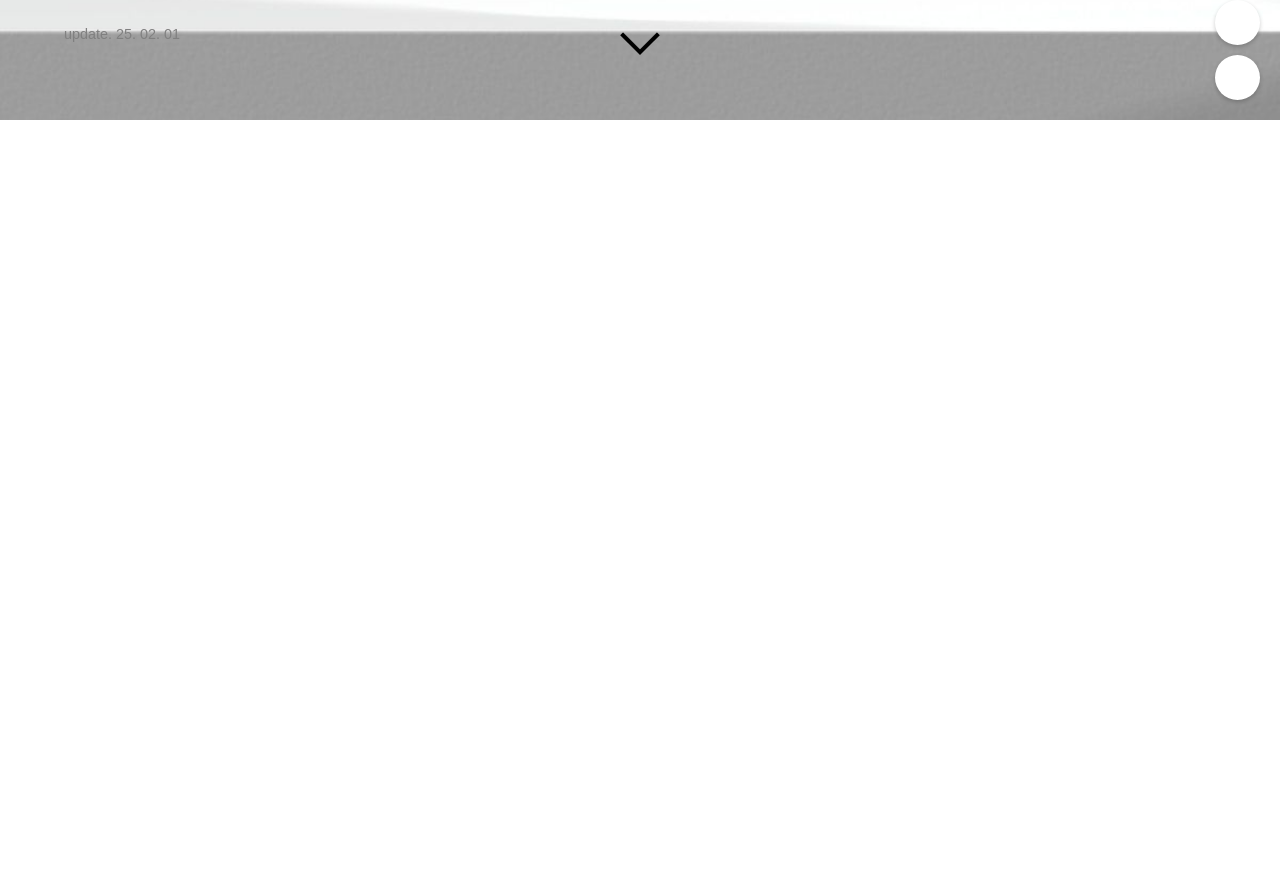
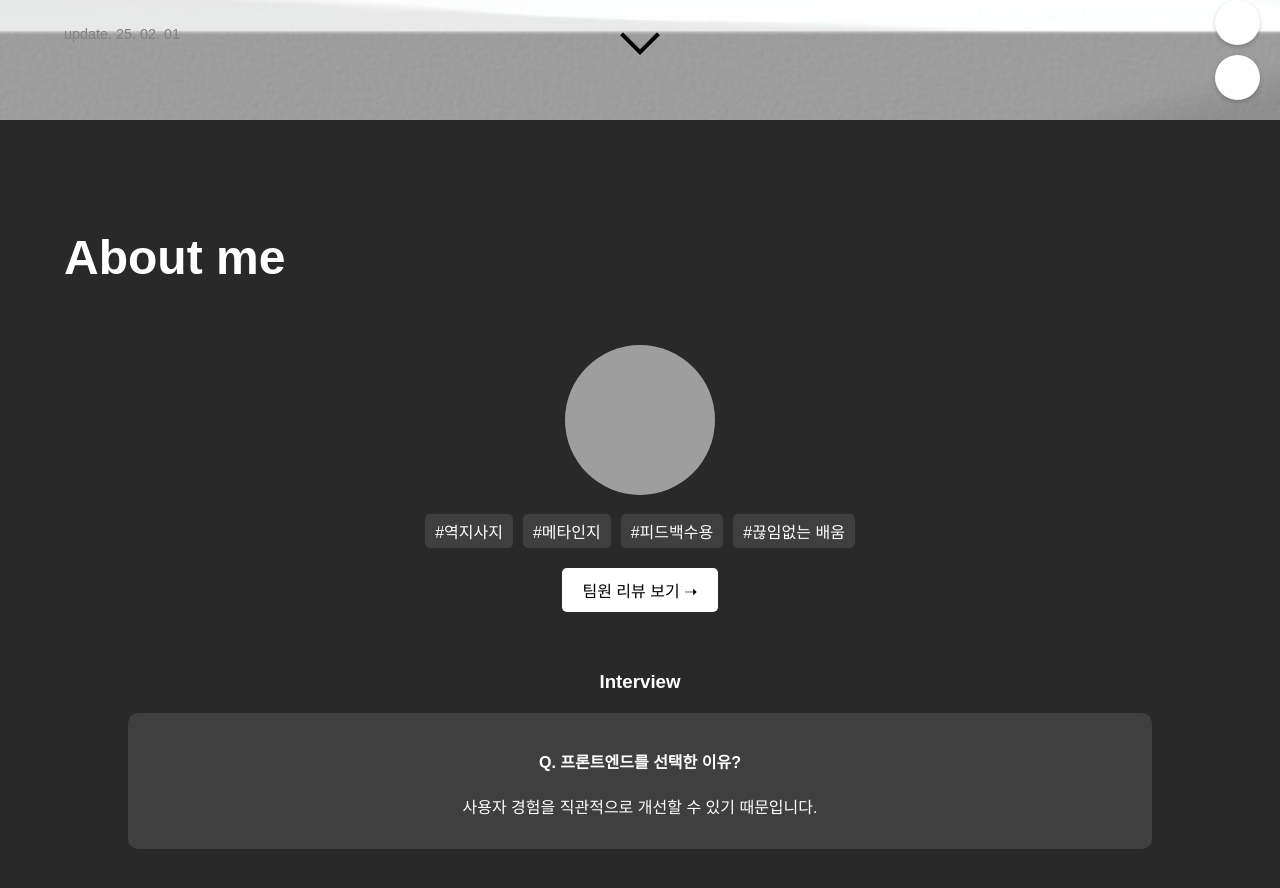
Before and after one commit to seobkun325/seobkun-portfolio, a Vue app: page / in a window 1280 px wide. Shown: the part 680-1568 px from the top of the page. Before the commit the page ends 800 px from the top, so only its background shows below. Built offline with nearby package versions, Linux system fonts and the light colour scheme; grey boxes are pictures that could not be loaded.

Commit message:
feat : About Me 구현

```diff
--- /dev/null
+++ b/src/components/AboutMe.vue
@@ -0,0 +1,106 @@
+<template>
+  <section class="about">
+    <h2 class="about__title">About me</h2>
+
+    <!-- 프로필 이모지 -->
+    <div class="about__profile">
+      <img src="../assets/image/avatar.png" alt="Profile" class="about__avatar" />
+    </div>
+
+    <!-- 해시태그 -->
+    <div class="about__tags">
+      <span>#역지사지</span>
+      <span>#메타인지</span>
+      <span>#피드백수용</span>
+      <span>#끊임없는 배움</span>
+    </div>
+
+    <!-- 팀원 리뷰 보기 버튼 -->
+    <button class="about__review-btn">팀원 리뷰 보기 ➝</button>
+
+    <!-- 인터뷰 섹션 -->
+    <div class="about__interview">
+      <h3>Interview</h3>
+      <div class="about__qa">
+        <h4>Q. 프론트엔드를 선택한 이유?</h4>
+        <p>사용자 경험을 직관적으로 개선할 수 있기 때문입니다.</p>
+      </div>
+    </div>
+  </section>
+</template>
+
+<style scoped>
+.about {
+  width: 100vw;
+  min-height: 100vh;
+  background-color: #292929;
+  color: white;
+  display: flex;
+  flex-direction: column;
+  align-items: center;
+  justify-content: center;
+  text-align: center;
+}
+
+/* 제목 */
+.about__title {
+  font-size: 3rem;
+  font-weight: bold;
+  align-self: flex-start;
+  margin-left: 5%;
+}
+
+/* 프로필 */
+.about__profile {
+  margin-top: 20px;
+}
+
+.about__avatar {
+  width: 150px;
+  height: 150px;
+  border-radius: 50%;
+}
+
+/* 해시태그 */
+.about__tags {
+  margin-top: 15px;
+  display: flex;
+  gap: 10px;
+}
+
+.about__tags span {
+  background: rgba(255, 255, 255, 0.1);
+  padding: 5px 10px;
+  border-radius: 5px;
+}
+
+/* 팀원 리뷰 버튼 */
+.about__review-btn {
+  margin-top: 20px;
+  padding: 10px 20px;
+  font-size: 1rem;
+  border: none;
+  background-color: white;
+  color: black;
+  border-radius: 5px;
+  cursor: pointer;
+  transition: background 0.3s;
+}
+
+.about__review-btn:hover {
+  background-color: #f1f1f1;
+}
+
+/* 인터뷰 */
+.about__interview {
+  margin-top: 40px;
+  width: 80%;
+}
+
+.about__qa {
+  margin-top: 20px;
+  background: rgba(255, 255, 255, 0.1);
+  padding: 15px;
+  border-radius: 10px;
+}
+</style>
--- a/src/views/Home.vue
+++ b/src/views/Home.vue
@@ -1,9 +1,11 @@
 <script setup>
 import Hero from "../components/Hero.vue";
+import AboutMe from "../components/AboutMe.vue";
 </script>
 
 <template>
   <div>
     <Hero />
+    <AboutMe />
   </div>
 </template>
```
